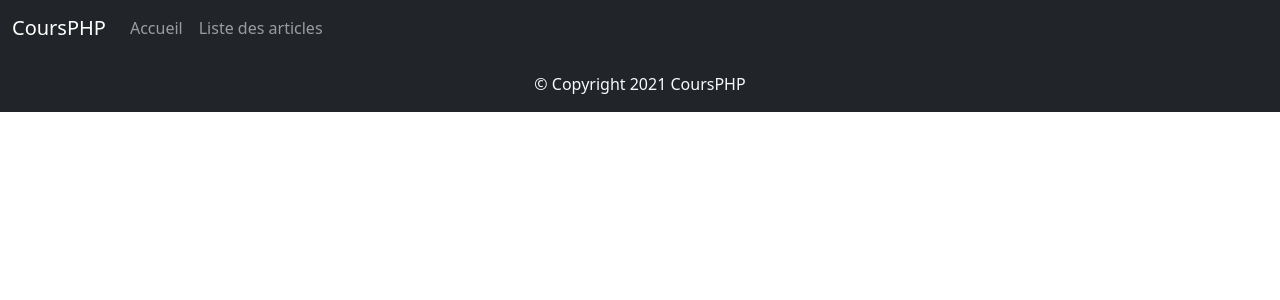
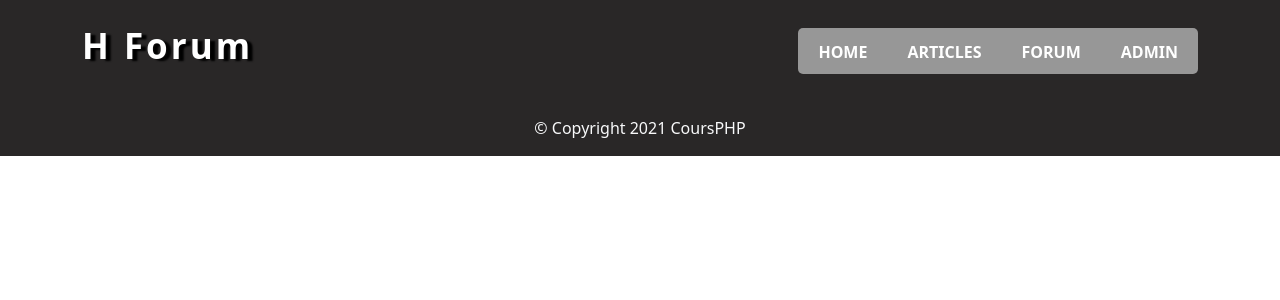
Before and after one commit to AzPogoDev/php_forum, a PHP site: page / in a window 1280 px wide. Shown: the top 300 px of the page. Run offline with PHP 8.4, Linux system fonts and the light colour scheme; data that the repository does not hold is empty.

Commit message:
Reformate style / Import assets

```diff
--- a/includes/bottom.inc.php
+++ b/includes/bottom.inc.php
@@ -1,6 +1,6 @@
 <?php require dirname(__FILE__) . '/footer.inc.php'; ?>
 
 <script src="https://cdn.jsdelivr.net/npm/bootstrap@5.0.0-beta2/dist/js/bootstrap.bundle.min.js" integrity="sha384-b5kHyXgcpbZJO/tY9Ul7kGkf1S0CWuKcCD38l8YkeH8z8QjE0GmW1gYU5S9FOnJ0" crossorigin="anonymous"></script>
-
+<script src="../assets/app.js"></script>
 </body>
 </html>
--- a/includes/footer.inc.php
+++ b/includes/footer.inc.php
@@ -1,3 +1,3 @@
-<footer class="text-center bg-dark text-light p-3">
+<footer class="text-center text-light p-3">
     &copy; Copyright <?php echo date('Y'); ?> CoursPHP
 </footer>
--- a/includes/header.inc.php
+++ b/includes/header.inc.php
@@ -1,20 +1,19 @@
-<header>
-    <nav class="navbar navbar-expand-lg navbar-dark bg-dark">
-        <div class="container-fluid">
-            <a class="navbar-brand" href="/">CoursPHP</a>
-            <button class="navbar-toggler" type="button" data-bs-toggle="collapse" data-bs-target="#navbarSupportedContent" aria-controls="navbarSupportedContent" aria-expanded="false" aria-label="Toggle navigation">
-                <span class="navbar-toggler-icon"></span>
-            </button>
-            <div class="collapse navbar-collapse" id="navbarSupportedContent">
-                <ul class="navbar-nav me-auto mb-2 mb-lg-0">
-                    <li class="nav-item">
-                        <a class="nav-link" href="/?page=home">Accueil</a>
-                    </li>
-                    <li class="nav-item">
-                        <a class="nav-link" href="/?page=list-articles">Liste des articles</a>
-                    </li>
-                </ul>
+<header class="l-head">
+    <div class="container">
+        <div class="row">
+            <div class="col-md-12">
+                <nav class="navi navbar" role="navigation">
+                    <a href="#" class="logo">
+                        H Forum
+                    </a>
+                    <ul class="menu nav nav-pills navbar-right">
+                        <li class="menu__item is-itemHov"><a href="/?page=home">HOME</a></li>
+                        <li class="menu__item is-itemHov"><a href="/?page=list-articles">ARTICLES</a></li>
+                        <li class="menu__item is-itemHov"><a href="/?page=forum">FORUM</a></li>
+                        <li class="menu__item is-itemHov"><a href="/?page=admin">ADMIN</a></li>
+                    </ul>
+                </nav>
             </div>
         </div>
-    </nav>
+    </div>
 </header>
--- a/includes/top.inc.php
+++ b/includes/top.inc.php
@@ -5,7 +5,7 @@
     <meta name="viewport" content="width=device-width, initial-scale=1">
 
     <title>Cours PHP</title>
-
+    <link rel="stylesheet" href="../assets/style.css">
     <link href="https://cdn.jsdelivr.net/npm/bootstrap@5.0.0-beta2/dist/css/bootstrap.min.css" rel="stylesheet" integrity="sha384-BmbxuPwQa2lc/FVzBcNJ7UAyJxM6wuqIj61tLrc4wSX0szH/Ev+nYRRuWlolflfl" crossorigin="anonymous">
 </head>
 <body>
```
